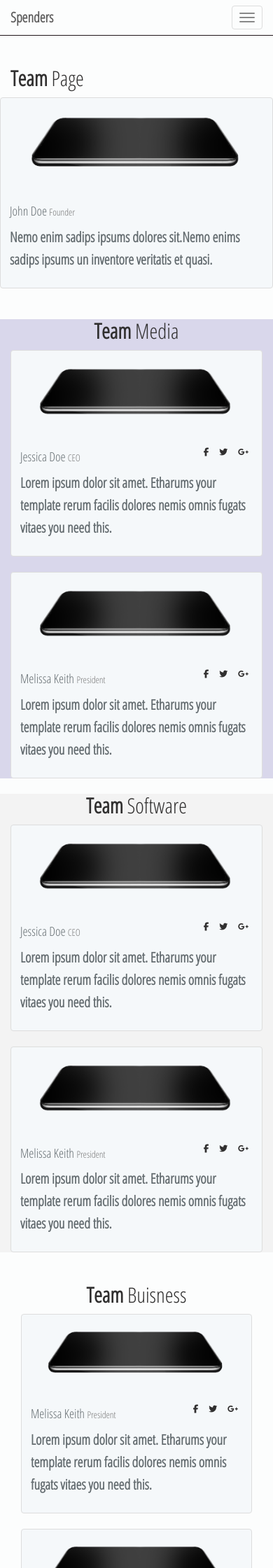
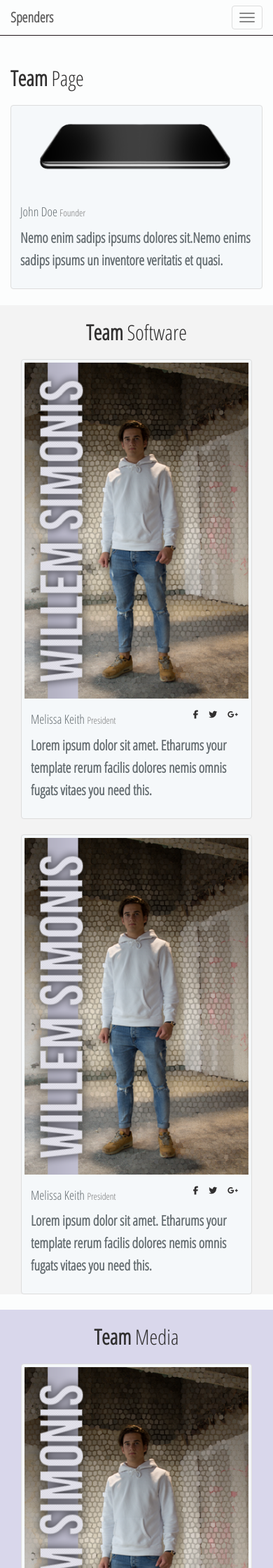
Before and after one commit to SpendersFontys/Spender, a Laravel app: template resources/views/team.blade.php in a window 390 px wide; the page is wider, and only the part inside the window is pictured. Shown: the top 2240 px of that part at 70% size. Run offline with Laravel 8, Linux system fonts and the light colour scheme; the template is opened without the code that fills it, so the values that code supplies are empty; settings files or empty folders that the repository lacks are supplied; some libraries are stand-ins or nearby versions.

Commit message:
Laravel: Team

```diff
--- a/public/css/style.css
+++ b/public/css/style.css
@@ -21,6 +21,12 @@ p{
 }
 .bg-ultralightgrey{
     background-color: var(--Ultralightgrey);
+}
+.bg-lightgrey{
+    background-color: var(--Lightgrey);
+}
+.color-white{
+    color: var(--Offwhite);
 }
 /*Logo img*/
 .flex-center {
@@ -113,3 +119,13 @@ ul {
     font-size: 12px;
     margin-top: 0px;
 }
+.row{
+    margin: 0px !important;
+}
+.teamheader{
+    margin-top: 0px;
+    padding: 22px 0px 22px 0px;
+}
+h2{
+    margin: 0px;
+}
--- a/resources/views/team.blade.php
+++ b/resources/views/team.blade.php
@@ -4,15 +4,16 @@
     <section class="page-title">
         <div class="container">
             <header>
-                <h2>
+                <h2 class="teamheader">
                     <strong>Team</strong> Page
                 </h2>
             </header>
         </div>
     </section>
+
     <section>
         <div class="container">
-                <div class="row margin-top60">
+            <div class="row">
                 <div class="box-content thumbnail fullwidth text-center">
                             <span class="item-image">
                                 <img class="img-responsive" src="{{ asset("img/PASJE1.png") }}" alt="">
@@ -34,38 +35,15 @@
 
     <section>
         <div class="row">
-                <div class="col-md-6 bg-lila">
-                    <h2 class="text-center">
-                        <strong>Team</strong> Media
+            <div class="col-md-3"></div>
+            <div class="col-md-6 bg-ultralightgrey">
+                <h2 class="text-center teamheader">
+                    <strong>Team</strong> Software
                 </h2>
                 <div class="col-md-6">
                     <div class="box-content thumbnail text-center">
                         <span class="item-image">
-                                    <img class="img-responsive" src="{{ asset("img/PASJE1.png") }}" alt="">
-                                </span>
-                            <div class="caption text-left">
-
-                                <div class="clearfix margin-bottom10">
-                                    <div class="pull-left">
-                                        <h4 class="nomargin">Jessica Doe
-                                            <small class="block">CEO</small>
-                                        </h4>
-                                    </div>
-                                    <div class="pull-right">
-                                        <a href="#" class="btn ico-only btn-facebook btn-xs"><i class="fa fa-facebook"></i></a>
-                                        <a href="#" class="btn ico-only btn-twitter btn-xs"><i class="fa fa-twitter"></i></a>
-                                        <a href="#" class="btn ico-only btn-google-plus btn-xs"><i class="fa fa-google-plus"></i></a>
-                                    </div>
-                                </div>
-                                <p class="noborder nomargin nopadding">Lorem ipsum dolor sit amet. Etharums your template rerum facilis dolores nemis omnis fugats vitaes you need this.</p>
-                            </div>
-                        </div>
-                    </div>
-
-                    <div class="col-sm-4 col-md-6">
-                        <div class="box-content thumbnail text-center">
-                                <span class="item-image">
-                                    <img class="img-responsive" src="{{ asset("img/PASJE1.png") }}" alt="">
+                            <img class="img-responsive" src="{{ asset("img/WillemSolo.png") }}" alt="">
                         </span>
                         <div class="caption text-left">
 
@@ -85,40 +63,10 @@
                         </div>
                     </div>
                 </div>
-                </div>
-
-                <div class="col-md-6 bg-ultralightgrey">
-                    <h2 class="text-center">
-                        <strong>Team</strong> Software
-                    </h2>
-                    <div class="col-sm-4 col-md-6"><!-- member -->
+                <div class="col-md-6">
                     <div class="box-content thumbnail text-center">
                         <span class="item-image">
-                                <img class="img-responsive" src="{{ asset("img/PASJE1.png") }}" alt="">
-                            </span>
-                            <div class="caption text-left">
-
-                                <div class="clearfix margin-bottom10">
-                                    <div class="pull-left">
-                                        <h4 class="nomargin">Jessica Doe
-                                            <small class="block">CEO</small>
-                                        </h4>
-                                    </div>
-                                    <div class="pull-right">
-                                        <a href="#" class="btn ico-only btn-facebook btn-xs"><i class="fa fa-facebook"></i></a>
-                                        <a href="#" class="btn ico-only btn-twitter btn-xs"><i class="fa fa-twitter"></i></a>
-                                        <a href="#" class="btn ico-only btn-google-plus btn-xs"><i class="fa fa-google-plus"></i></a>
-                                    </div>
-                                </div>
-                                <p class="noborder nomargin nopadding">Lorem ipsum dolor sit amet. Etharums your template rerum facilis dolores nemis omnis fugats vitaes you need this.</p>
-                            </div>
-                        </div>
-                    </div>
-
-                    <div class="col-sm-4 col-md-6">
-                        <div class="box-content thumbnail text-center">
-                            <span class="item-image">
-                                <img class="img-responsive" src="{{ asset("img/PASJE1.png") }}" alt="">
+                            <img class="img-responsive" src="{{ asset("img/WillemSolo.png") }}" alt="">
                         </span>
                         <div class="caption text-left">
 
@@ -143,21 +91,22 @@
     </section>
 
     <section>
-        <div class="container">
-            <h2 class="text-center">
-                <strong>Team</strong> Buisness
+        <div class="row">
+            <div class="col-md-6 bg-lila">
+                <h2 class="text-center teamheader">
+                    <strong>Team</strong> Media
                 </h2>
-            <div class="col-sm-4 col-md-6">
+                <div class="col-md-6">
                     <div class="box-content thumbnail text-center">
                             <span class="item-image">
-                                <img class="img-responsive" src="{{ asset("img/PASJE1.png") }}" alt="">
+                                <img class="img-responsive" src="{{ asset("img/WillemSolo.png") }}" alt="">
                             </span>
                         <div class="caption text-left">
 
                             <div class="clearfix margin-bottom10">
                                 <div class="pull-left">
-                                <h4 class="nomargin">Melissa Keith
-                                    <small class="block">President</small>
+                                    <h4 class="nomargin">Jessica Doe
+                                        <small class="block">CEO</small>
                                     </h4>
                                 </div>
                                 <div class="pull-right">
@@ -174,7 +123,7 @@
                 <div class="col-sm-4 col-md-6">
                     <div class="box-content thumbnail text-center">
                             <span class="item-image">
-                                <img class="img-responsive" src="{{ asset("img/PASJE1.png") }}" alt="">
+                                <img class="img-responsive" src="{{ asset("img/WillemSolo.png") }}" alt="">
                             </span>
                         <div class="caption text-left">
 
@@ -195,5 +144,59 @@
                     </div>
                 </div>
             </div>
+
+            <div class="col-md-6 bg-lightgrey color-white">
+                <h2 class="text-center teamheader">
+                    <strong>Team</strong> Software
+                </h2>
+                <div class="col-sm-4 col-md-6"><!-- member -->
+                    <div class="box-content thumbnail text-center">
+                        <span class="item-image">
+                            <img class="img-responsive" src="{{ asset("img/WillemSolo.png") }}" alt="">
+                        </span>
+                        <div class="caption text-left">
+
+                            <div class="clearfix margin-bottom10">
+                                <div class="pull-left">
+                                    <h4 class="nomargin">Jessica Doe
+                                        <small class="block">CEO</small>
+                                    </h4>
+                                </div>
+                                <div class="pull-right">
+                                    <a href="#" class="btn ico-only btn-facebook btn-xs"><i class="fa fa-facebook"></i></a>
+                                    <a href="#" class="btn ico-only btn-twitter btn-xs"><i class="fa fa-twitter"></i></a>
+                                    <a href="#" class="btn ico-only btn-google-plus btn-xs"><i class="fa fa-google-plus"></i></a>
+                                </div>
+                            </div>
+                            <p class="noborder nomargin nopadding">Lorem ipsum dolor sit amet. Etharums your template rerum facilis dolores nemis omnis fugats vitaes you need this.</p>
+                        </div>
+                    </div>
+                </div>
+
+                <div class="col-sm-4 col-md-6">
+                    <div class="box-content thumbnail text-center">
+                        <span class="item-image">
+                            <img class="img-responsive" src="{{ asset("img/WillemSolo.png") }}" alt="">
+                        </span>
+                        <div class="caption text-left">
+
+                            <div class="clearfix margin-bottom10">
+                                <div class="pull-left">
+                                    <h4 class="nomargin">Melissa Keith
+                                        <small class="block">President</small>
+                                    </h4>
+                                </div>
+                                <div class="pull-right">
+                                    <a href="#" class="btn ico-only btn-facebook btn-xs"><i class="fa fa-facebook"></i></a>
+                                    <a href="#" class="btn ico-only btn-twitter btn-xs"><i class="fa fa-twitter"></i></a>
+                                    <a href="#" class="btn ico-only btn-google-plus btn-xs"><i class="fa fa-google-plus"></i></a>
+                                </div>
+                            </div>
+                            <p class="noborder nomargin nopadding">Lorem ipsum dolor sit amet. Etharums your template rerum facilis dolores nemis omnis fugats vitaes you need this.</p>
+                        </div>
+                    </div>
+                </div>
+            </div>
+        </div>
     </section>
 @endsection
```
Also changed, not shown: public/img/WillemSolo.png (added). Lines whose indentation alone changed are shown as unchanged.
